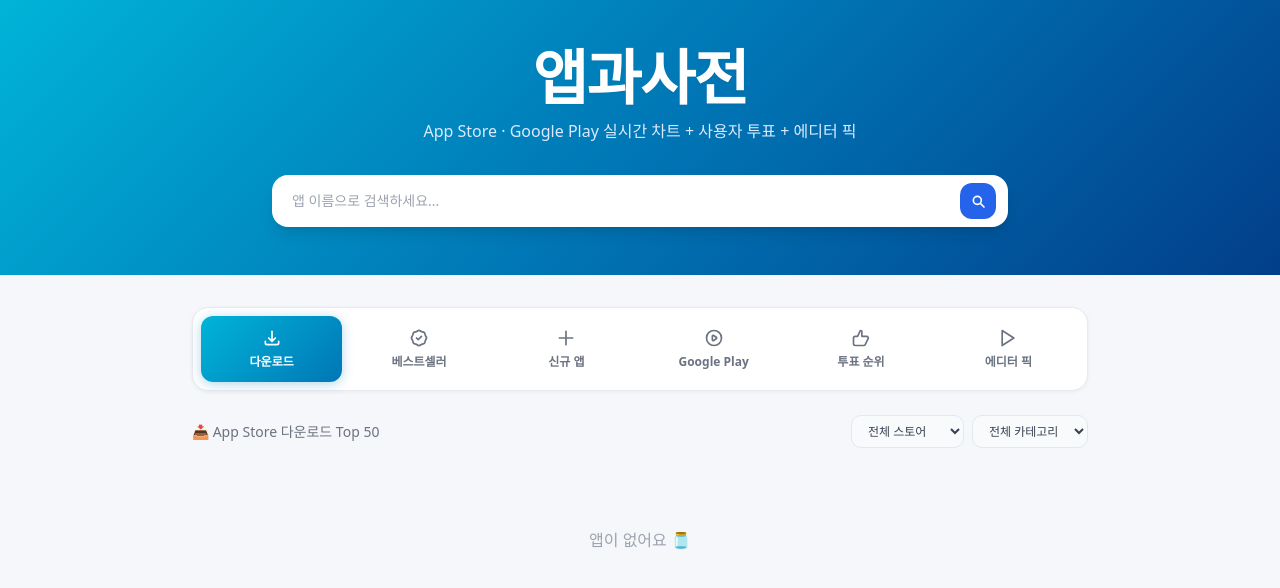
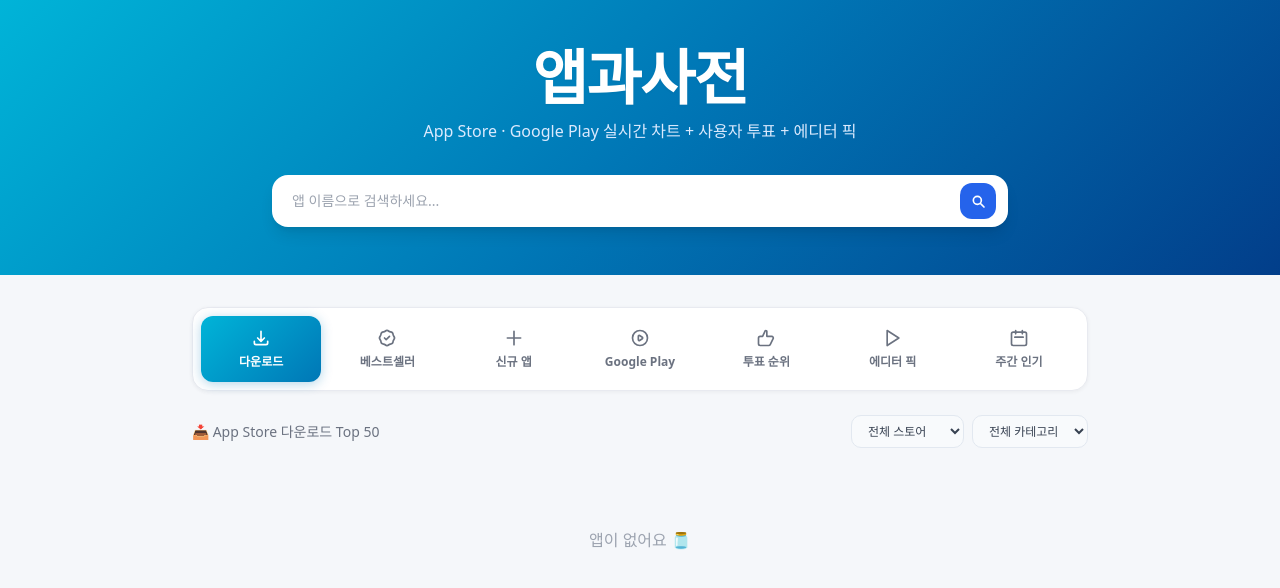
Before and after one commit to roganida/apppedia, a Flask app: page / in a window 1280 px wide. Shown: the part 66-654 px from the top of the page. Run offline with Flask 3, Linux system fonts and the light colour scheme; data that the repository does not hold is empty; some libraries are stand-ins or nearby versions.

Commit message:
주간 인기 탭 추가

```diff
--- a/templates/index.html
+++ b/templates/index.html
@@ -227,7 +227,7 @@
   <main class="flex-1 min-w-0">
 
     <!-- Tabs -->
-    <div class="tab-wrap p-2 grid grid-cols-3 sm:grid-cols-6 gap-1.5 mb-6">
+    <div class="tab-wrap p-2 grid grid-cols-4 sm:grid-cols-7 gap-1.5 mb-6">
       <button onclick="switchTab('downloads')" id="tab-downloads"
         class="tab-active py-3 px-2 rounded-xl flex flex-col items-center gap-1.5 transition-all">
         <svg class="w-5 h-5" fill="none" viewBox="0 0 24 24" stroke="currentColor" stroke-width="2">
@@ -270,6 +270,13 @@
           <path stroke-linecap="round" stroke-linejoin="round" d="M5 3l14 9-14 9V3z"/>
         </svg>
         <span class="text-xs font-semibold">에디터 픽</span>
+      </button>
+      <button onclick="location.href='/weekly'" id="tab-weekly"
+        class="tab-inactive py-3 px-2 rounded-xl flex flex-col items-center gap-1.5 transition-all">
+        <svg class="w-5 h-5" fill="none" viewBox="0 0 24 24" stroke="currentColor" stroke-width="2">
+          <path stroke-linecap="round" stroke-linejoin="round" d="M8 7V3m8 4V3m-9 8h10M5 21h14a2 2 0 002-2V7a2 2 0 00-2-2H5a2 2 0 00-2 2v12a2 2 0 002 2z"/>
+        </svg>
+        <span class="text-xs font-semibold">주간 인기</span>
       </button>
     </div>
 
```
